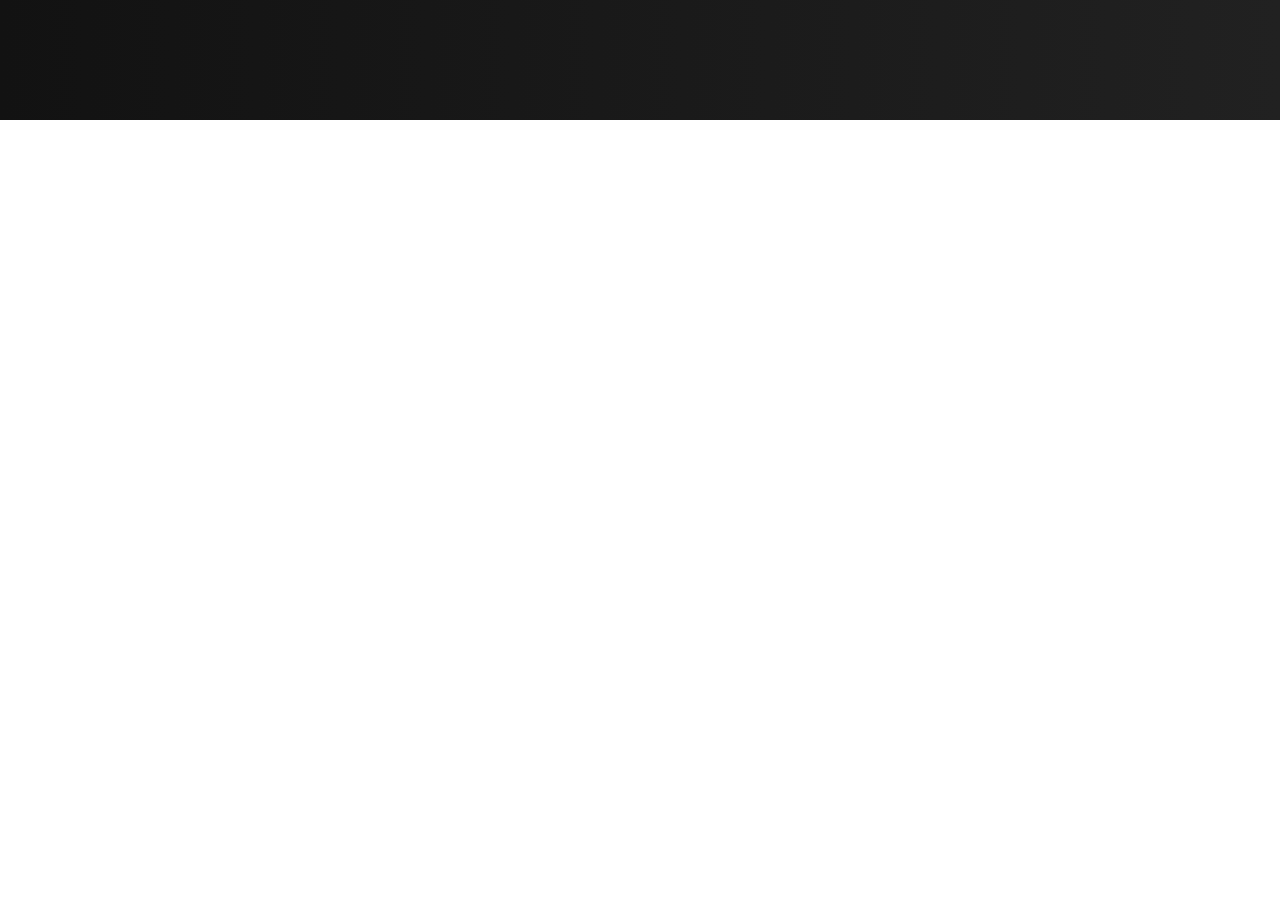
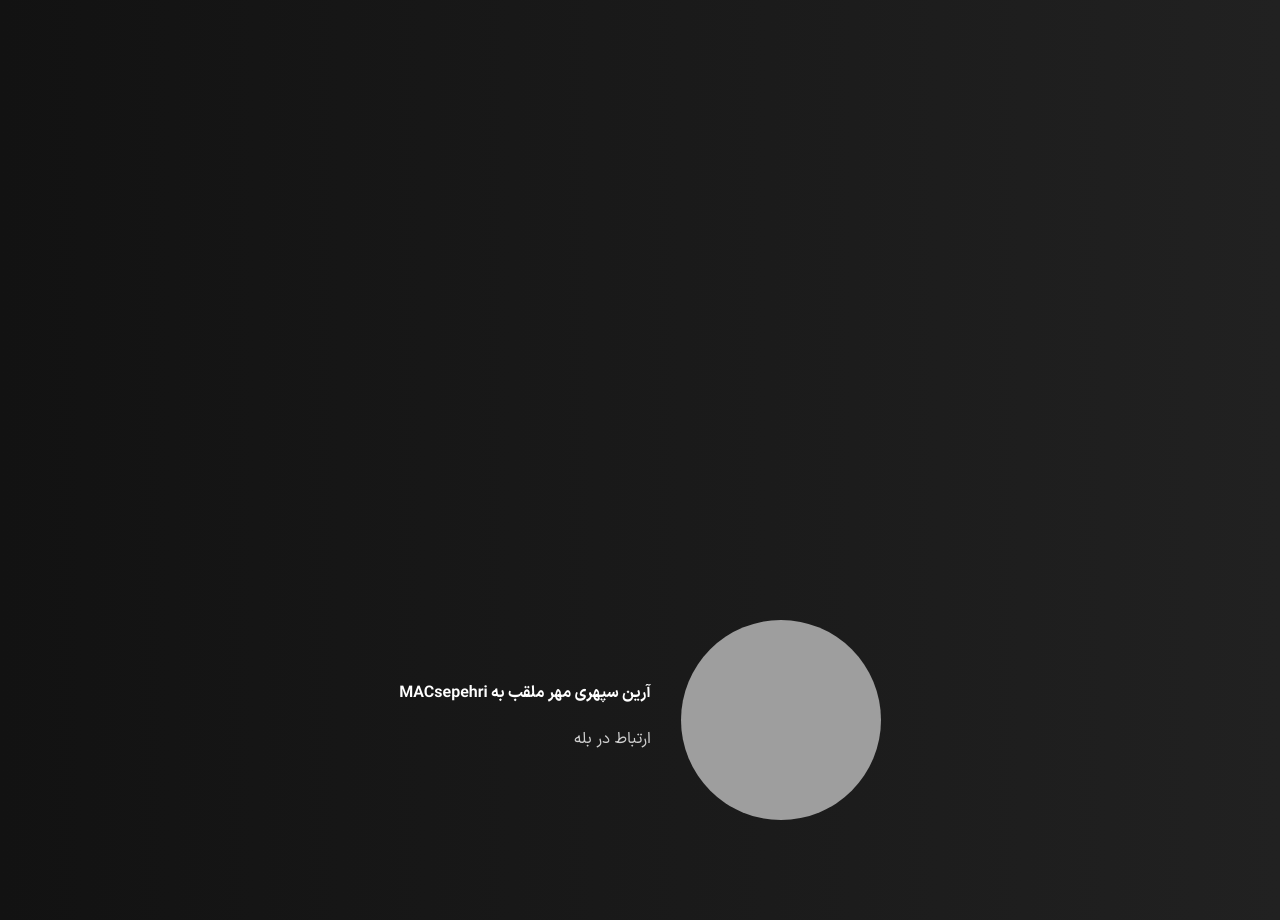
Before and after one commit to MACsepehri/Kharazmi1405-1406, a React (Vite) app in the folder RelativityLab/: page / in a window 1280 px wide. Shown: the part 1480-2400 px from the top of the page. Before the commit the page ends 1600 px from the top, so only its background shows below. Built offline with nearby package versions, Linux system fonts and the light colour scheme; grey boxes are pictures that could not be loaded.

Commit message:
Completed the footer and fixed and changes some css.

```diff
--- a/RelativityLab/index.html
+++ b/RelativityLab/index.html
@@ -2,7 +2,7 @@
 <html lang="fa" dir="rtl">
     <head>
         <meta charset="UTF-8" />
-        <link rel="icon" type="image/svg+xml" href="/favicon.svg" />
+        <link rel="icon" type="image/svg+xml" href="/me.png" />
         <meta name="viewport" content="width=device-width, initial-scale=1.0" />
         <title>Relativity Lab</title>
     </head>
--- a/RelativityLab/src/App.jsx
+++ b/RelativityLab/src/App.jsx
@@ -11,7 +11,7 @@ export default function App() {
             <Section style={{marginTop:'100vh'}}>
                 <h2>ما دقیقا چه میکنیم؟</h2>
                 <LineHeight>
-                    <p>احتمال زیاد نام <strong>انیشتین</strong> را شنیده اید. یکی از کتاب های او<strong>نسبیت عام</strong> است. یکی از موارد جالب این کتاب مربوط</p>
+                    <p>احتمال زیاد نام <strong>انیشتین</strong> را شنیده اید. یکی از کتاب های او <strong>نسبیت عام</strong> است. یکی از موارد جالب این کتاب مربوط</p>
                     <p>به <strong>استاع زمان</strong> میشود. برای درک این موضوع بیاید یک مثال ساده بزنیم. فرض کنید 1 ساعت روی یک سیاره دیگر باشید.</p>
                     <p>برای شما همان یک ساعت هست ولی روی زمین 10 سال گذشته! چگونه؟ به این پدیده <strong>استاع زمان میگوییم.</strong> و از اسمش معلوم است </p>
                     <p>که عامل این پدیده <strong>زمان</strong> است. اگر شما با سرعت خیلی بالا  مثلا نزدیک به سرعت نور حرکت کنید، زمان برای شما دیر میگذرد و روی زمین همان</p>
--- a/RelativityLab/src/assets/Base.jsx
+++ b/RelativityLab/src/assets/Base.jsx
@@ -69,3 +69,25 @@ export const Section = styled.section`
 export const LineHeight = styled.div`
     line-height: 0.8;
 `
+
+export const Footer = styled.footer`
+    position: absolute;
+    bottom: 100px;
+
+    div {
+        display: flex;
+        gap: 30px;
+    }
+`
+
+export const FooterImage = styled.img`
+    margin: auto;
+    border-radius: 100%;
+    width: 200px;
+    height: 200px;
+`
+
+export const FooterSpan = styled.span`
+    text-align: right;
+    margin-top: 40px;
+`
--- /dev/null
+++ b/RelativityLab/src/assets/Footer.jsx
@@ -0,0 +1,18 @@
+import { Link } from "react-router-dom";
+import { Footer, FooterImage, Section, FooterSpan } from "./Base";
+
+export default function MainFooter() {
+    return (
+        <Section style={{marginTop:'200vh'}}>
+            <Footer>
+                <div>
+                    <FooterImage src="me.png" alt="عکس من" />
+                    <FooterSpan>
+                        <h4><strong>آرین سپهری مهر</strong> ملقب به <strong>MACsepehri</strong></h4>
+                        <Link to="https://web.bale.ai/@macsepehri">ارتباط در بله</Link>
+                    </FooterSpan>
+                </div>
+            </Footer>
+        </Section>
+    )
+}
--- a/RelativityLab/src/main.jsx
+++ b/RelativityLab/src/main.jsx
@@ -4,6 +4,7 @@ import { BrowserRouter, Routes, Route } from 'react-router-dom'
 import App from './App.jsx'
 import MainHeader from './assets/Header.jsx'
 import { GlobalStyle } from './assets/Base.jsx'
+import MainFooter from './assets/Footer.jsx'
 
 createRoot(document.getElementById('root')).render(
     <StrictMode>
@@ -12,7 +13,7 @@ createRoot(document.getElementById('root')).render(
             <MainHeader />
             <Routes>
                 <Route path="*" element={<main><App /></main>} />
-                <Route path="/" element={<main><App /></main>} />
+                <Route path="/" element={<main><App /><MainFooter /></main>} />
                 <Route path="/relativity" element={<main><App /></main>} />
             </Routes>
         </BrowserRouter>
```
Also changed, not shown: 1 other file (tests, documents, lock files or other folders).
